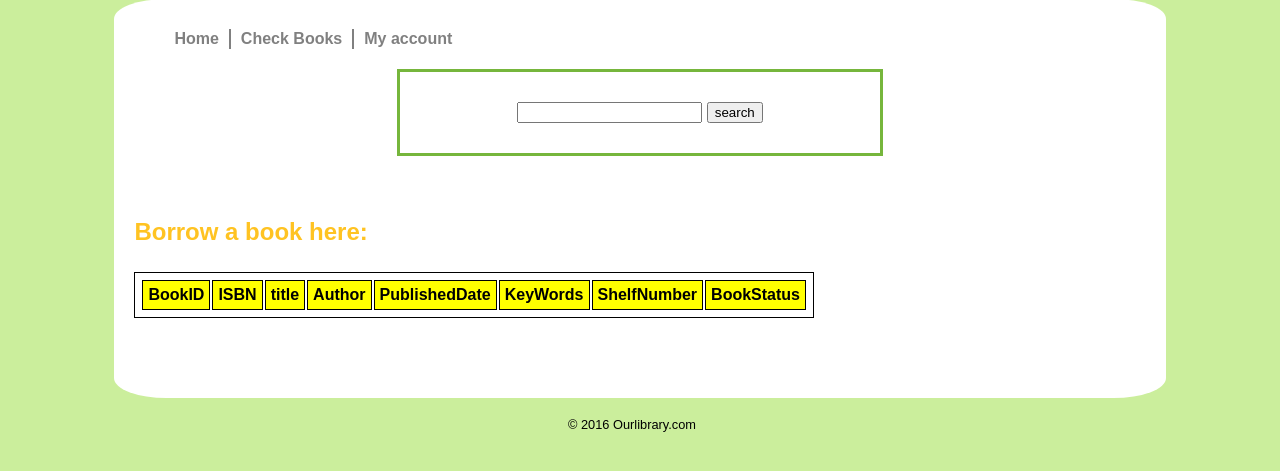
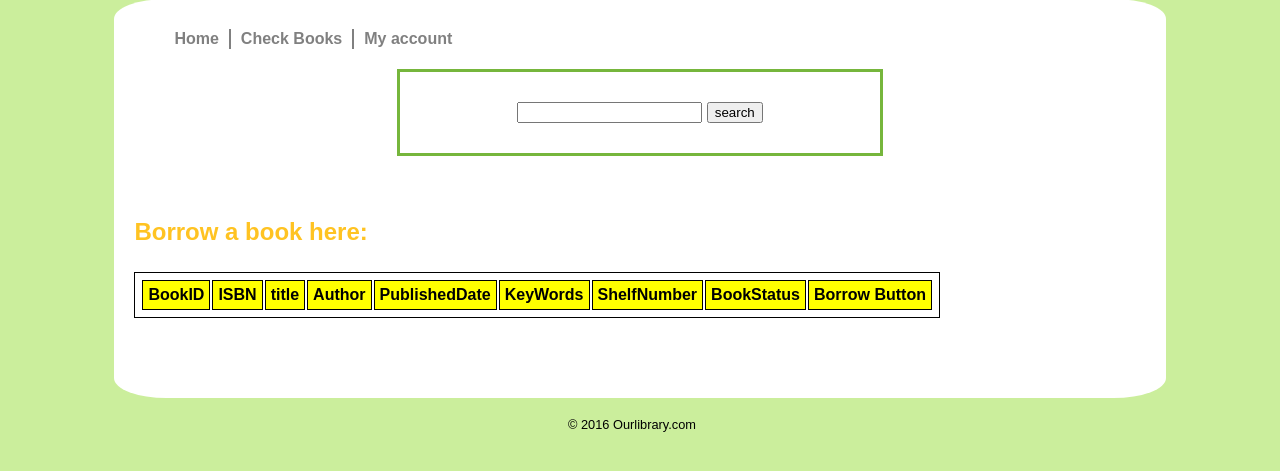
Before and after one commit to dallen4/LibraryWebApp, a PHP site: page /listOfBooksAvailablie.php in a window 1280 px wide. Shown: the part 96-567 px from the top of the page. Run offline with PHP 8.4, Linux system fonts and the light colour scheme; data that the repository does not hold is empty.

Commit message:
Update listOfBooksAvailablie.php

```diff
--- a/listOfBooksAvailablie.php
+++ b/listOfBooksAvailablie.php
@@ -34,6 +34,8 @@
 		   <TH>KeyWords</TH>
            <TH>ShelfNumber</TH>
 		   <TH>BookStatus</TH>
+			   <TH>Borrow Button</TH>
+
 </TR>
 <?php foreach($result as $booklist):?>
 	<tr>
```
